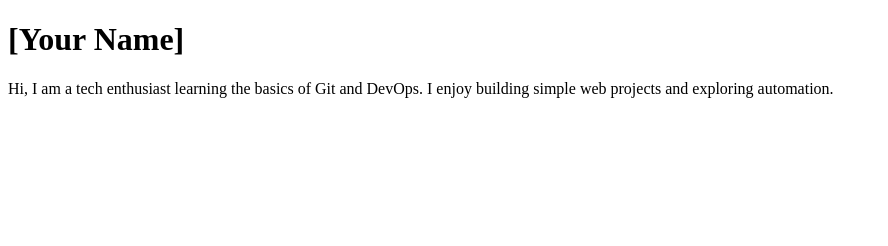
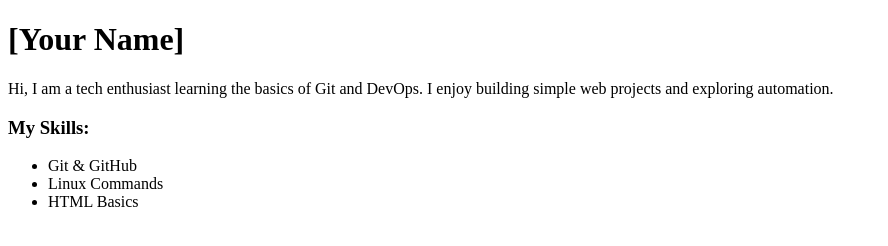
Before and after one commit to Jarvis0912/my_portfolio, a plain HTML site: page index.html in a window 1280 px wide. Shown: the whole page, without its empty margins (0-888 px from the left). Drawn offline with Linux system fonts and the light colour scheme.

Commit message:
update skills

```diff
--- a/index.html
+++ b/index.html
@@ -9,6 +9,12 @@
 
     <p>Hi, I am a tech enthusiast learning the basics of Git and DevOps. I enjoy building simple web projects and exploring automation.</p>
 
+    <h3>My Skills:</h3>
+    <ul>
+        <li>Git & GitHub</li>
+        <li>Linux Commands</li>
+        <li>HTML Basics</li>
+    </ul>
 
 </body>
 </html>
```
